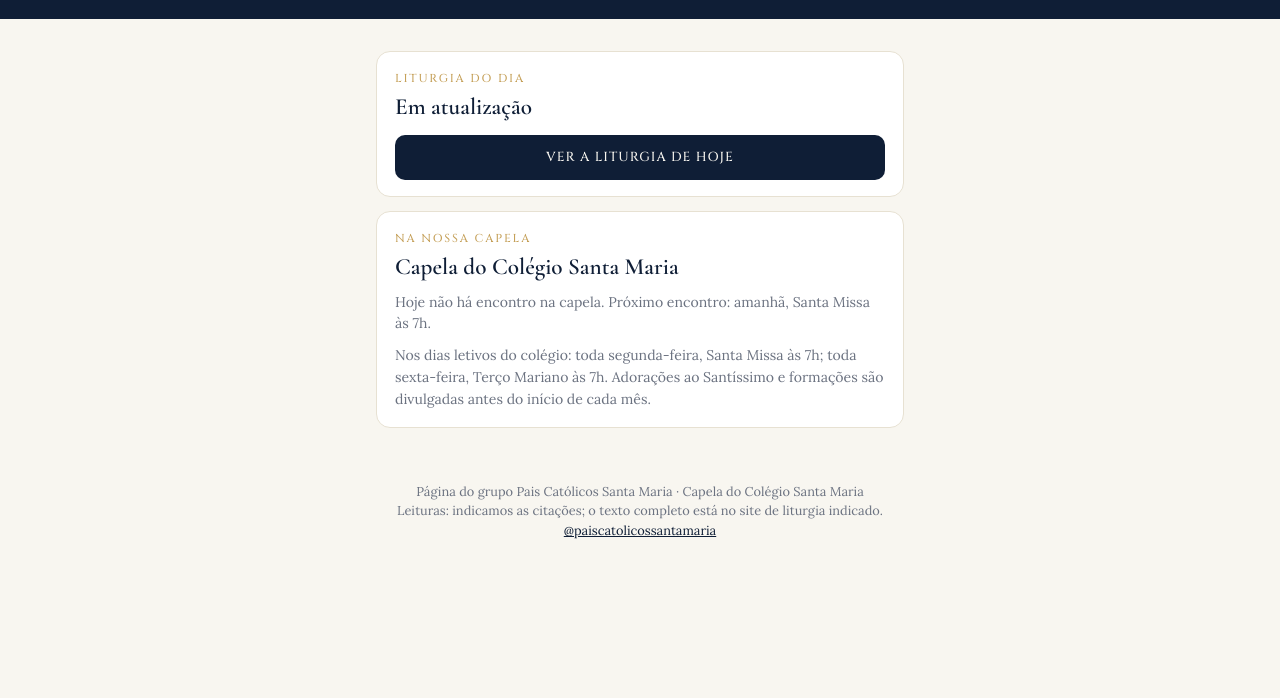
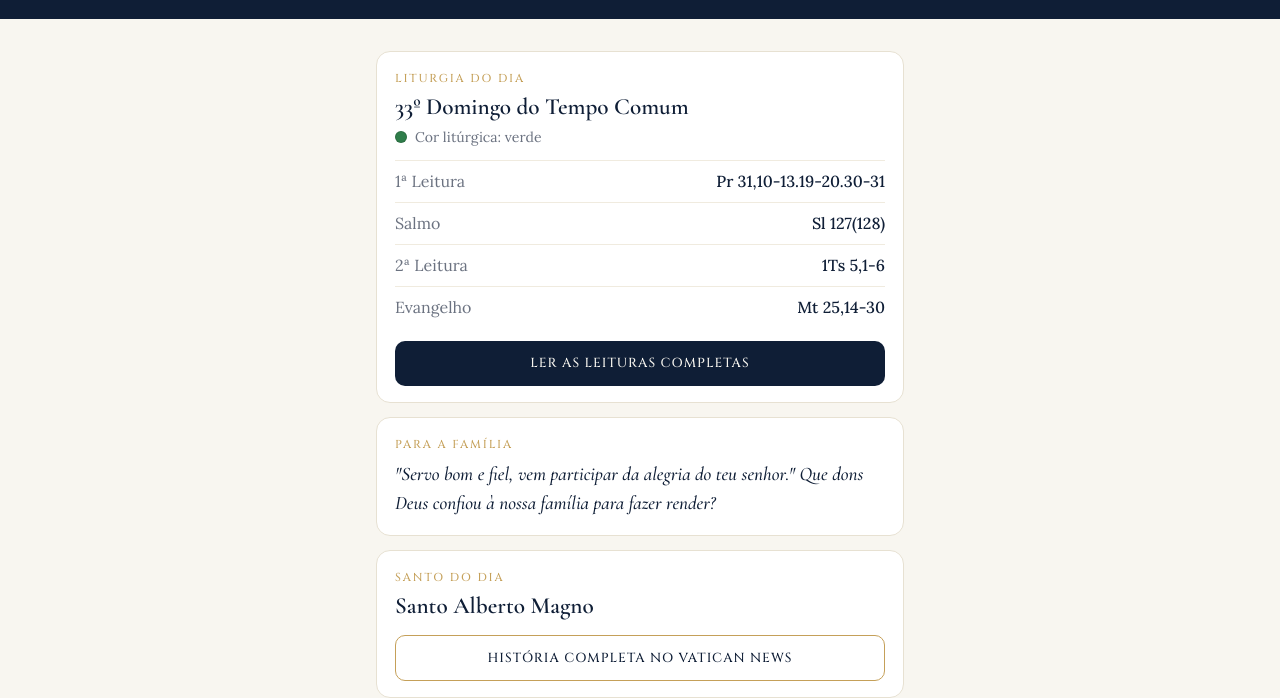
Before and after one commit to paiscatolicossantamaria/conteudo, a plain HTML site: page hoje.html in a window 1280 px wide. Shown: the part 126-824 px from the top of the page. Before the commit the page ends 800 px from the top, so only its background shows below. Drawn offline with nearby package versions, Linux system fonts and the light colour scheme.

Commit message:
Update hoje.html

```diff
--- a/hoje.html
+++ b/hoje.html
@@ -62,6 +62,10 @@ const LINK_LITURGIA = 'https://liturgia.cancaonova.com/pb/';
 
 // Um registro por dia. Atualizado toda semana junto com o Santo do Dia.
 const DIAS = {
+ '2026-11-15': { celebracao:'33º Domingo do Tempo Comum', cor:'verde',
+   leituras:[['1ª Leitura','Pr 31,10-13.19-20.30-31'],['Salmo','Sl 127(128)'],['2ª Leitura','1Ts 5,1-6'],['Evangelho','Mt 25,14-30']],
+   frase:'"Servo bom e fiel, vem participar da alegria do teu senhor." Que dons Deus confiou à nossa família para fazer render?',
+   santo:'Santo Alberto Magno' },
  '2026-11-16': { celebracao:'Segunda-feira da 33ª Semana do Tempo Comum', cor:'verde',
    leituras:[['1ª Leitura','Ap 1,1-4; 2,1-5a'],['Salmo','Sl 1'],['Evangelho','Lc 18,35-43']],
    frase:'"Senhor, que eu veja." Peça hoje, em família, a graça de enxergar quem precisa de vocês.',
```
